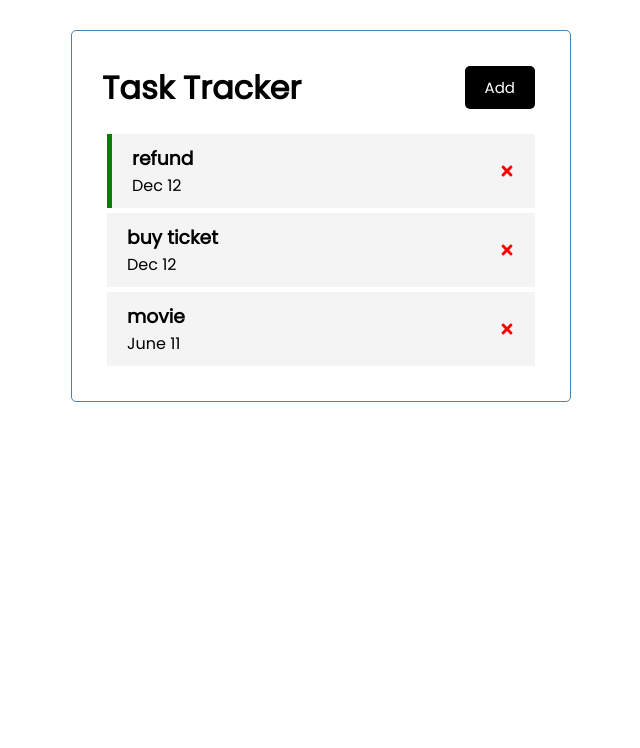
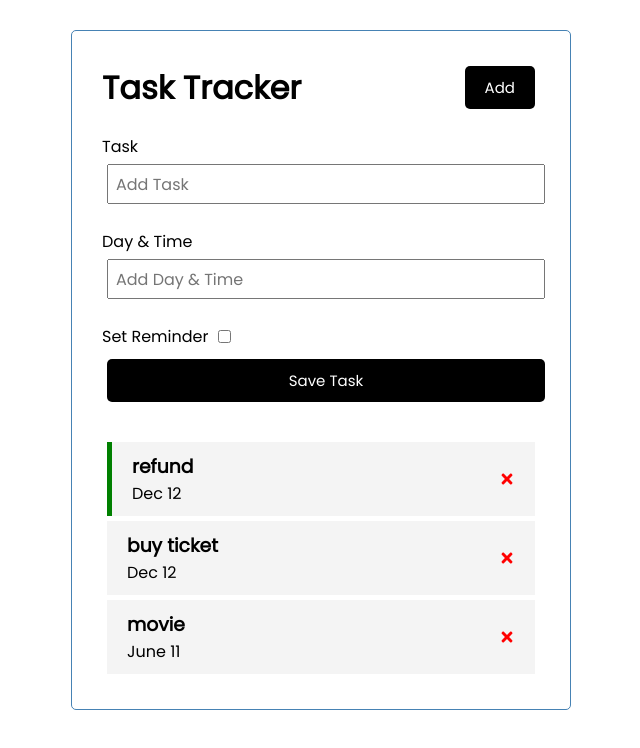
Before and after one commit to dolphinark/TaskTracker, a React (Create React App) app: page / in a window 1280 px wide. Shown: the top 748 px of the page, without its empty margins (319-959 px from the left). Built offline with nearby package versions, Linux system fonts and the light colour scheme.

Commit message:
modified unsaved togglereminder func & AddTask form

```diff
--- a/src/App.js
+++ b/src/App.js
@@ -1,6 +1,7 @@
 import { useState } from "react";
-import Task from "./components/Task";
 import Button from "./components/Button";
+import AddTask from "./components/AddTask";
+import Tasks from "./components/Tasks";
 
 function App() {
   const [tasks, setTasks] = useState([
@@ -20,7 +21,6 @@ function App() {
   ]);
 
   function deletetask(id) {
-    console.log("app裡面的",id)
     setTasks(tasks.filter((task) => task.id !== id));
   }
 
@@ -33,17 +33,11 @@ function App() {
     );
   }
 
-  const tasksElements = tasks.map((task, index) => (
-    <Task
-      id={task.id}
-      key={index}
-      text={task.text}
-      day={task.time}
-      reminder={task.reminder}
-      togglereminder={() => togglereminder(task.id)}
-      deletetask={()=>deletetask(task.id)}
-    />
-  ));
+  function addTask(task){
+    const id = Math.floor(Math.random()*1000)+1 //忘記要給id
+    const newTask = {id,...task}
+    setTasks([...tasks,newTask]) //注意原本的data就是array
+  }
 
   return (
     <div className="container">
@@ -51,7 +45,16 @@ function App() {
         <h1>Task Tracker</h1>
         <Button />
       </header>
-      {tasks.length > 0 ? tasksElements : "No Task Left Behind"}
+      <AddTask addTask={addTask}/>
+      {tasks.length > 0 ? (
+        <Tasks
+          tasks={tasks}
+          deletetask={deletetask}
+          togglereminder={togglereminder}
+        />
+      ) : (
+        "No Task Left Behind"
+      )}
     </div>
   );
 }
--- /dev/null
+++ b/src/components/AddTask.js
@@ -0,0 +1,54 @@
+import { useState } from "react";
+
+function AddTask(props) {
+  const [text, setText] = useState("");
+  const [time, setTime] = useState("");
+  const [reminder, setReminder] = useState(false);
+
+  function onSubmit(e) {
+    e.preventDefault();
+    if (!text) {
+      alert("Please add a task");
+      return;
+    }
+    props.addTask({ text, time, reminder });
+    setText("");
+    setTime("");
+    setReminder(false);
+  }
+
+  return (
+    <form className="add-form" onSubmit={onSubmit}>
+      <div className="input-section">
+        {/* 忘記能使用label */}
+        <label>Task</label>
+        <input
+          type="text"
+          placeholder="Add Task"
+          value={text}
+          onChange={(e) => setText(e.target.value)}
+        />
+      </div>
+      <div className="input-section">
+        <label>Day & Time</label>
+        <input
+          type="text"
+          placeholder="Add Day & Time"
+          value={time}
+          onChange={(e) => setTime(e.target.value)}
+        />
+      </div>
+      <div className="check-section">
+        <label>Set Reminder</label>
+        <input
+          type="checkbox"
+          value={reminder}
+          onChange={(e) => setReminder(e.currentTarget.checked)}
+          checked={reminder} //★
+        />
+      </div>
+      <input type="submit" value="Save Task" className="btn btn-block" />
+    </form>
+  );
+}
+export default AddTask;
--- a/src/components/Task.js
+++ b/src/components/Task.js
@@ -4,7 +4,7 @@ function Task(props) {
   return (
     <div
       className={`task-container ${props.reminder ? "reminder" : ""}`}
-      onDoubleClick={props.togglereminder}
+      onDoubleClick={()=>props.togglereminder(props.id)}
     >
       <div className="task">
         <h3>{props.text}</h3>
@@ -12,7 +12,7 @@ function Task(props) {
       </div>
       <FaTimes
         className="cancel-icon"
-        onClick={(id) => props.deletetask(props.id)}
+        onClick={() => props.deletetask(props.id)}
       />
     </div>
   );
--- a/src/components/Tasks.js
+++ b/src/components/Tasks.js
@@ -8,10 +8,10 @@ function Tasks({ tasks, deletetask, togglereminder }) {
           key={index}
           text={task.text}
           day={task.time}
+          id={task.id}
+          reminder={task.reminder}
           deletetask={deletetask}
-          id={task.id}
           togglereminder={togglereminder}
-          reminder={task.reminder}
         />
       ))}
     </div>
--- a/src/style.css
+++ b/src/style.css
@@ -29,7 +29,7 @@ body {
 }
 
 .btn {
-  display: inline-block;
+  display: inline-block;  /*★*/
   background: #000;
   color: #fff;
   border: none;
@@ -37,7 +37,7 @@ body {
   margin: 5px;
   border-radius: 5px;
   cursor: pointer;
-  text-decoration: none;
+  text-decoration: none; /*★*/
   font-size: 15px;
   font-family: inherit;
 }
@@ -50,10 +50,10 @@ body {
   transform: scale(0.98);
 }
 
-/* .btn-block {
+.btn-block {
   display: block;
-  width: 100%;
-} */
+  width: 100%;  /*★相對於container*/
+}
 
 .task-container{
   background: #f4f4f4;
@@ -76,3 +76,42 @@ body {
 .reminder {
   border-left: 5px solid green;
 }
+
+.add-form{
+  margin-bottom: 40px;
+}
+
+/* add form*/
+
+.input-section {
+  margin: 20px 0;
+}
+
+.input-section label {
+  display: block;
+}
+
+.input-section input {
+  width: 100%;
+  height: 40px;
+  margin: 5px;
+  padding: 3px 7px;
+  font-size: 16px;
+  font-family: inherit;
+}
+
+.check-section {
+  display: flex;
+  align-items: center;
+  margin-bottom: 10px;
+  /* justify-content: space-between; */
+}
+
+.check-section input{
+  margin-left: 10px;
+}
+
+footer {
+  margin-top: 30px;
+  text-align: center;
+}
```
